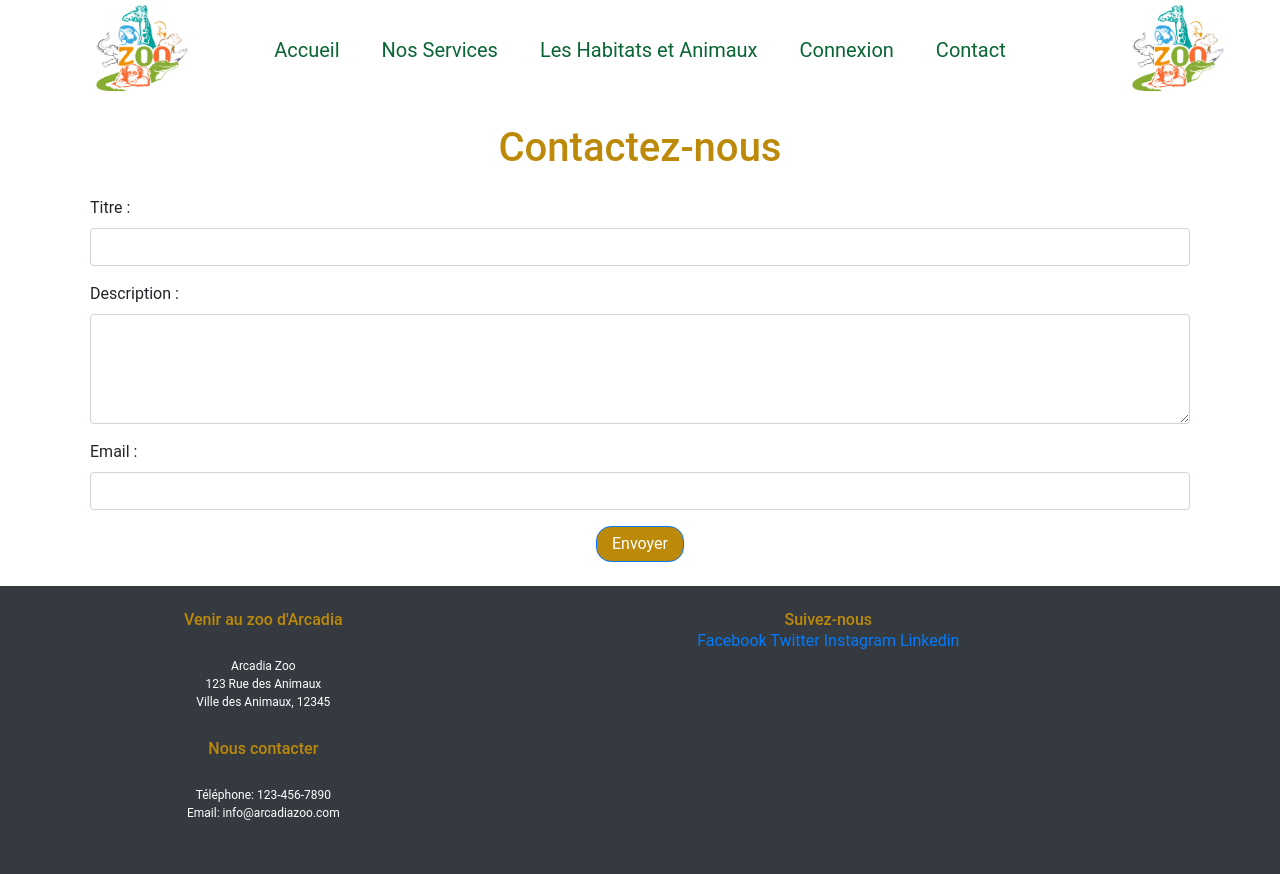
After one commit to Dev-Djelloul/Arcadia_zoo, a PHP site: page /contact.html in a window 1280 px wide. The commit adds this page. Run offline with PHP 8.4, Linux system fonts and the light colour scheme.

Commit message:
"intégration de toutes les pages"

```diff
--- /dev/null
+++ b/contact.html
@@ -0,0 +1,100 @@
+<!DOCTYPE html>
+<html lang="fr">
+<head>
+    <meta charset="UTF-8">
+    <meta name="viewport" content="width=device-width, initial-scale=1.0">
+    <title>Contact - Arcadia Zoo</title>
+    <link rel="stylesheet" href="https://stackpath.bootstrapcdn.com/bootstrap/4.5.2/css/bootstrap.min.css">
+    <link rel="stylesheet" href="style.css">
+</head>
+<body>
+    <header>
+        <div class="container">
+            <div class="row align-items-center">
+                <div class="col-md-1">
+                    <a href="/index.html">
+                        <img src="images/logo-arcadia.jpeg" alt="Arcadia Zoo" class="logo" />
+                    </a>
+                </div>
+                <div class="col-md-10 mx-auto">
+                    <nav>
+                        <ul class="nav justify-content-center">
+                            <li class="nav-item">
+                                <a href="/index.html" class="nav-link" style="font-size: 20px;">Accueil</a>
+                            </li>
+                            <li class="nav-item">
+                                <a href="/services.html" class="nav-link" style="font-size: 20px;">Nos Services</a>
+                            </li>
+                            <li class="nav-item">
+                                <a href="/habitats.html" class="nav-link" style="font-size: 20px;">Les Habitats et Animaux</a>
+                            </li>
+                            <li class="nav-item">
+                                <a href="/connexion.html" class="nav-link" style="font-size: 20px;">Connexion</a>
+                            </li>
+                            <li class="nav-item">
+                                <a href="/contact.html" class="nav-link" style="font-size: 20px;">Contact</a>
+                            </li>
+                        </ul>
+                    </nav>
+                </div>
+                <div class="col-md-1">
+                    <a href="/index.html">
+                        <img src="images/logo-arcadia.jpeg" alt="Arcadia Zoo" class="logo" />
+                    </a>
+                </div>
+            </div>
+        </div>
+    </header>
+
+    <div class="container mt-4">
+        <h1 class="text-center mb-4">Contactez-nous</h1>
+        <form action="send_email.php" method="POST">
+            <div class="form-group">
+                <label for="title">Titre :</label>
+                <input type="text" class="form-control" id="title" name="title" required>
+            </div>
+            <div class="form-group">
+                <label for="description">Description :</label>
+                <textarea class="form-control" id="description" name="description" rows="4" required></textarea>
+            </div>
+            <div class="form-group">
+                <label for="email">Email :</label>
+                <input type="email" class="form-control" id="email" name="email" required>
+            </div>
+            <div class="text-center"> <!-- Utilisez la classe text-center pour centrer le bouton -->
+                <button type="submit" class="btn btn-primary">Envoyer</button>
+            </div>
+    </div>
+
+    <footer class="bg-dark text-white py-4 mt-4">
+        <div class="container">
+          <div class="row">
+            <div class="col-md-4">
+              <h6 class="text-center">Venir au zoo d'Arcadia</h6>
+              <p class="text-center text-white">
+                Arcadia Zoo<br />
+                123 Rue des Animaux<br />
+                Ville des Animaux, 12345<br />
+              <h6 class="text-center">Nous contacter</h6>
+                <p  class="text-center text-white">
+                    Téléphone: 123-456-7890<br />
+                    Email: info@arcadiazoo.com
+                </p>
+            </div>
+            <div class="col-md-8">
+              <h6 class="text-center">Suivez-nous</h6>
+              <div class="text-center">
+                <!-- Icônes de réseaux sociaux -->
+                <a href="https://www.facebook.com/" class="social-icon"><i class="fab fa-facebook"></i> Facebook</a>
+                <a href="https://twitter.com/?lang=fr" class="social-icon"><i class="fab fa-twitter"></i> Twitter</a>
+                <a href="https://www.instagram.com/" class="social-icon"><i class="fab fa-instagram-square"></i> Instagram</a>
+                <a href="https://www.linkedin.com/feed/" class="social-icon"><i class="fab fa-linkedin"></i> Linkedin</a>
+              </div>
+            </div>
+          </div>
+        </div>
+      </footer>
+
+
+</body>
+</html>
--- a/style.css
+++ b/style.css
@@ -11,7 +11,7 @@ a {
   padding: 0;
   list-style: none;
   text-decoration: none;
-  font-family: 'Lato', sans-serif;
+  font-family: 'Roboto', sans-serif;
 }
 
 h1,
@@ -77,6 +77,10 @@ img {
   background-color: #096533;
 }
 
+.btn:hover {
+  background-color: #096533;
+}
+
 
 section {
   padding: 15px 0;
@@ -128,7 +132,9 @@ section {
   color: #bc8909;
 }
 
-
+.habitat {
+ color:#096533;
+}
 
 .habitat-img {
   border-radius: 15px;
```
Also changed, not shown: connexion.html (added, +68 -0 lines), habitats.html (added, +105 -0 lines), index.html (+7 -11 lines), services.html (added, +119 -0 lines).
